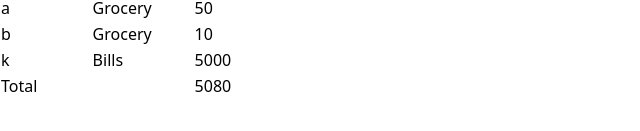
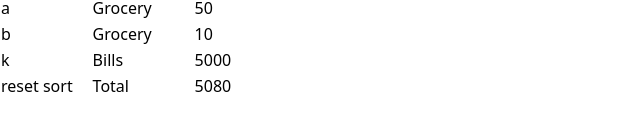
Before and after one commit to sujalshrestha01/expense-tracker, a React (Vite) app: page / in a window 1280 px wide. Shown: the part 257-388 px from the top of the page, without its empty margins (0-640 px from the left). Built offline with nearby package versions, Linux system fonts and the light colour scheme.

Commit message:
add reset sort

```diff
--- a/src/components/Table.jsx
+++ b/src/components/Table.jsx
@@ -14,6 +14,7 @@ function Table({
   setPointerPosition,
 }) {
   const [rowId, setRowId] = useState("");
+  const [originalExpenses] = useState(expenses);
   // const [selectedCategory, setSelectedCategory] = useState("")
   // let handlefilterCategory=(e)=>{
   //     setSelectedCategory(e.target.value)
@@ -29,7 +30,7 @@ function Table({
     (acc, expense) => acc + Number(expense.amount),
     0
   );
-  console.log("rendering")
+  console.log("rendering");
   return (
     <div>
       <ContextMenu
@@ -41,16 +42,18 @@ function Table({
         setPointerPosition={setPointerPosition}
         rowId={rowId}
       />
-      <table className="table-auto border-collapse border border-black">
+      <table className="table-auto text-center border-collapse border border-black">
         <thead>
           <tr className="border-black border">
             <th className="border-black border">
               Title{" "}
-              <button onClick={()=>{
-                setExpenses((prev) =>
-                  [...prev].sort((a, b) => a.title.localeCompare(b.title))
-                );
-              }}>
+              <button
+                onClick={() => {
+                  setExpenses((prev) =>
+                    [...prev].sort((a, b) => a.title.localeCompare(b.title))
+                  );
+                }}
+              >
                 <img className="h-[18px]" src={UpArrow} alt="" />
               </button>
             </th>
@@ -114,9 +117,18 @@ function Table({
           })}
 
           <tr>
-            <td className="border-black border" colSpan={2}>
-              Total
+            <td>
+              {" "}
+              <button
+                className="font-bold"
+                onClick={() => {
+                  setExpenses([...originalExpenses]);
+                }}
+              >
+                reset sort
+              </button>
             </td>
+            <td className="border-black border">Total</td>
 
             <td>{total}</td>
           </tr>
```
